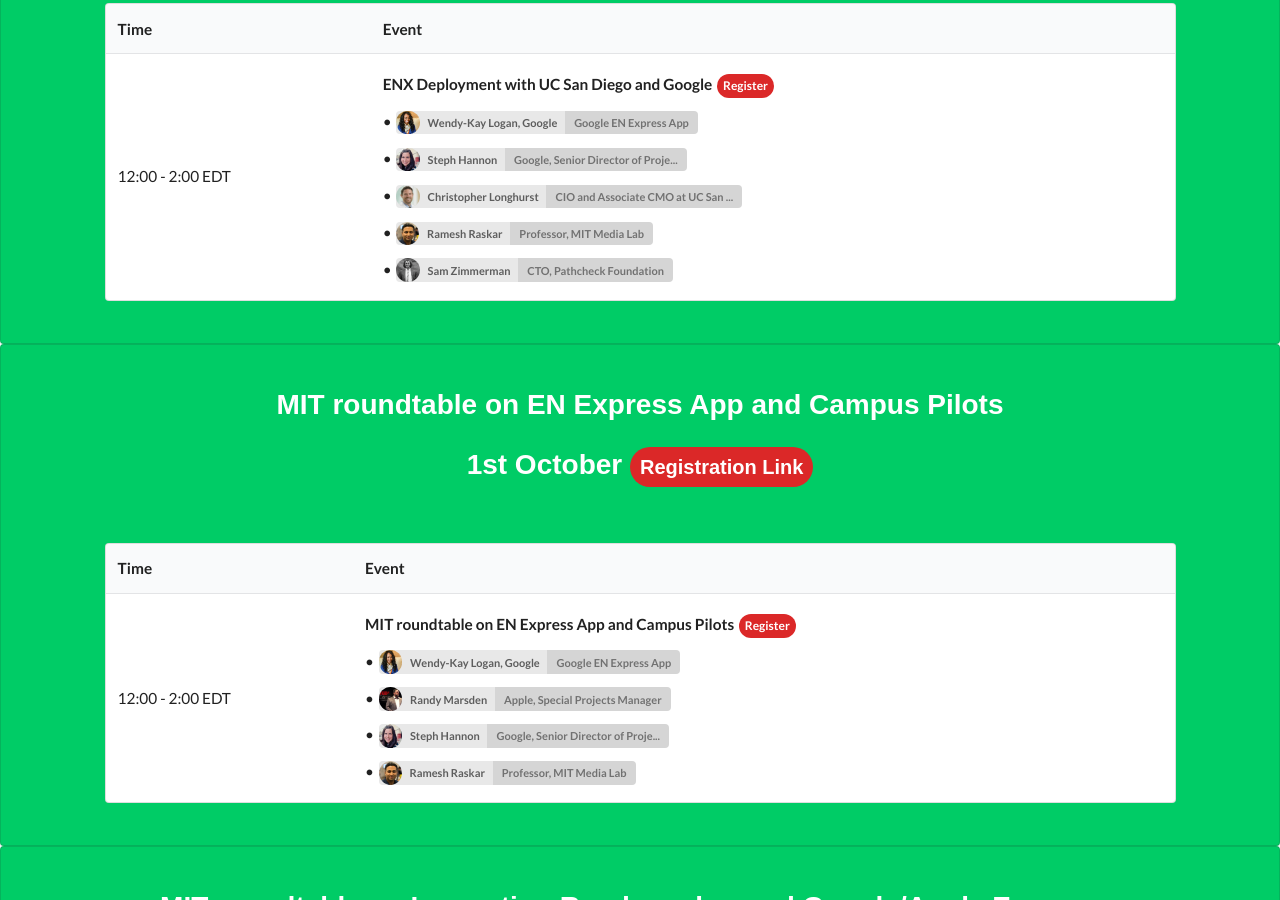
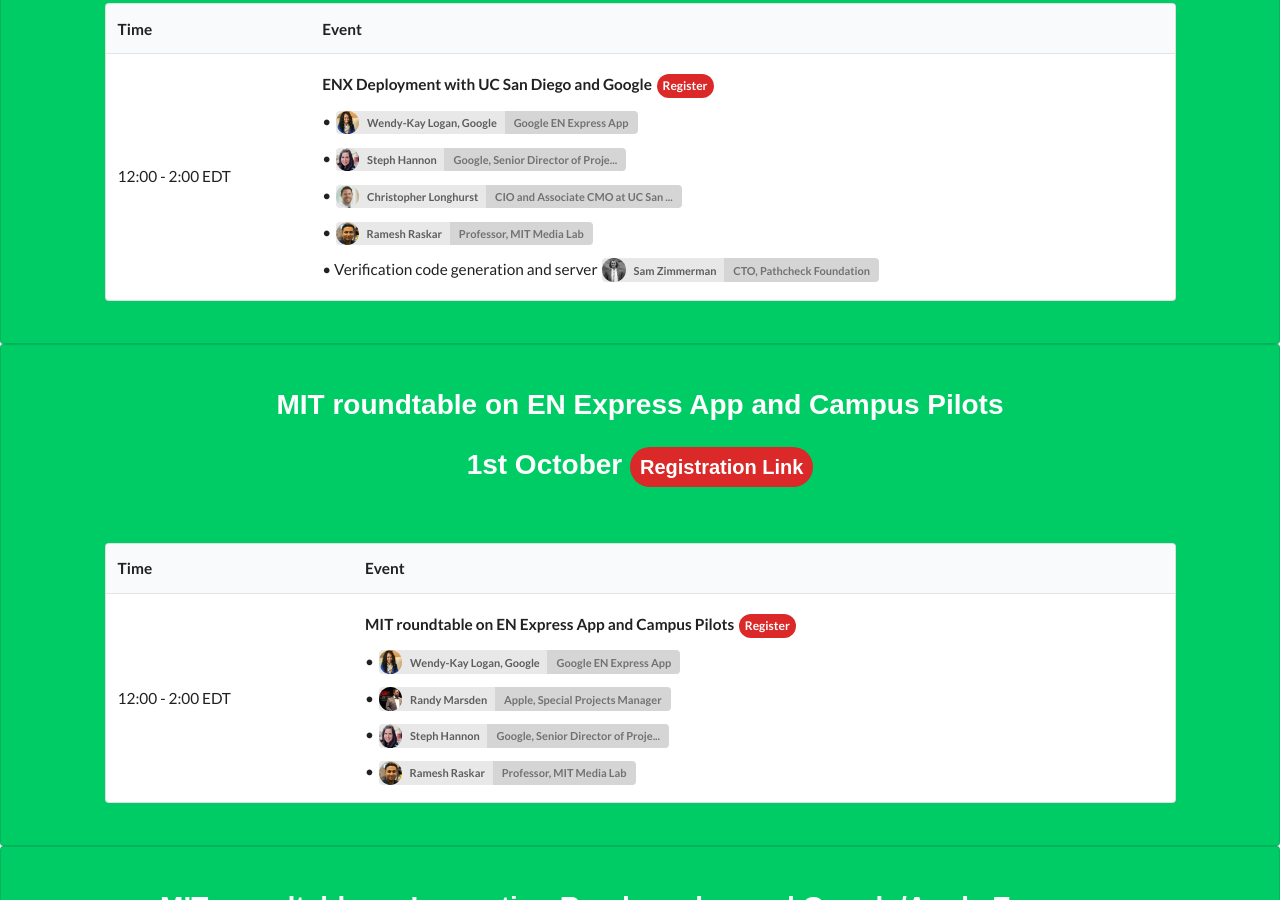
Before and after one commit to responsible-data-summit/events, a Jekyll site: the page built from agenda-0806.html, in a window 1280 px wide and 900 px high, scrolled down 429 px. Built offline with Jekyll 4.4.1, drawn with Linux system fonts in a browser that asks for light colours; some web fonts are replaced; comment, search, counter and statistics services are not loaded.

Commit message:
update agenda

```diff
--- a/_data/agenda1008.yml
+++ b/_data/agenda1008.yml
@@ -1,10 +1,11 @@
 - time: 12:00 - 2:00
   sections:
     - title: "ENX Deployment with UC San Diego and Google"
-      register: "https://mit.zoom.us/webinar/register/WN_J08Ok9ptTeGhOKowBX8I-Q"
+      register: "https://mit.zoom.us/webinar/register/WN_g4B3zQUxSMqcqfi8z8g_8w"
       speakers:
         - name: Wendy-Kay Logan, Google
         - name: Steph Hannon
         - name: Christopher Longhurst
         - name: Ramesh Raskar
         - name: Sam Zimmerman
+          content: Verification code generation and server
```
